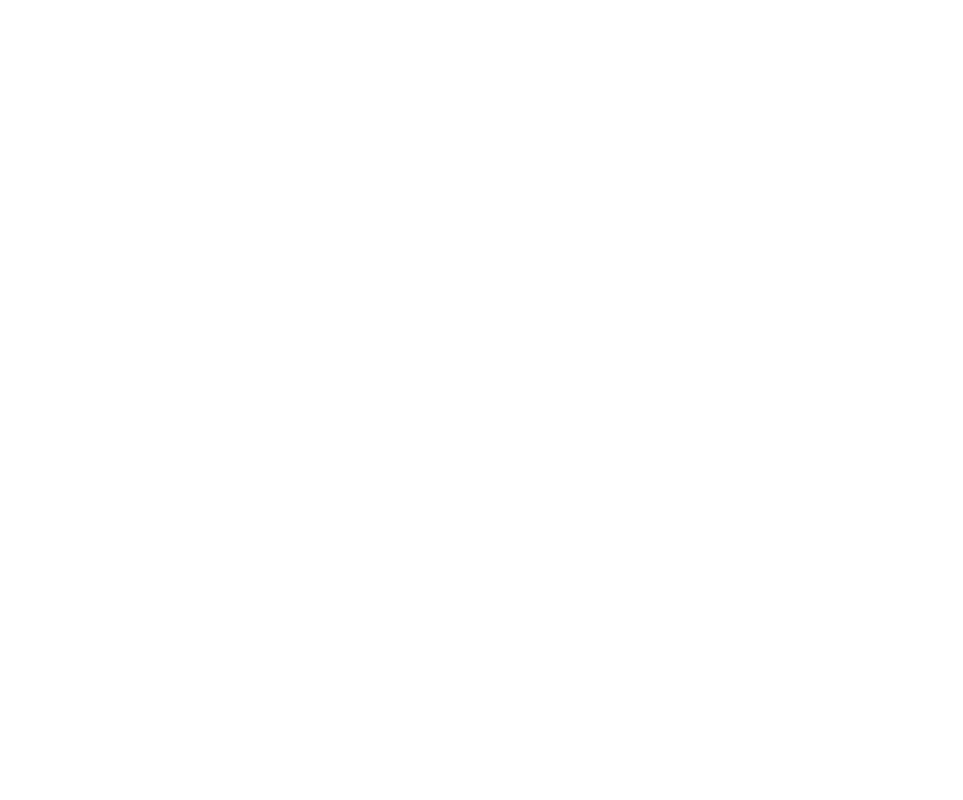
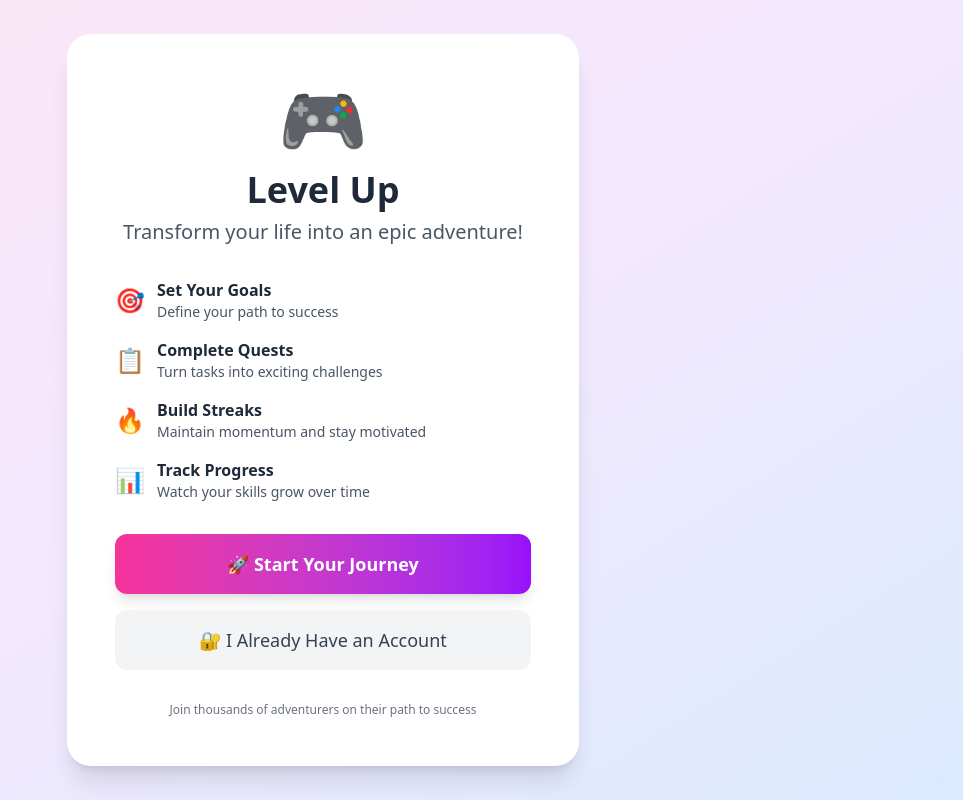
Before and after one commit to elena1211/gamified_app, a React (Vite) app in the folder frontend/: page /welcome in a window 1280 px wide. Before the commit this address had no page. Shown: the whole page, without its empty margins (317-1280 px from the left). Built offline with nearby package versions, Linux system fonts and the light colour scheme.

Commit message:
- Add login and registration pages

```diff
--- a/frontend/src/App.jsx
+++ b/frontend/src/App.jsx
@@ -1,25 +1,51 @@
 import { useState } from 'react';
-import { BrowserRouter as Router, Routes, Route, Navigate } from 'react-router-dom';
+import { BrowserRouter as Router, Routes, Route, Navigate, useNavigate } from 'react-router-dom';
 import Homepage from './Homepage';
 import RegisterPage from './components/RegisterPage';
+import WelcomePage from './components/WelcomePage';
 
-function App() {
+function AppRoutes() {
   const [currentUser, setCurrentUser] = useState(null);
+  const navigate = useNavigate();
+
+  const handleLoginSuccess = (username) => {
+    setCurrentUser(username);
+  };
 
   const handleRegisterSuccess = (username) => {
     setCurrentUser(username);
   };
 
+  const handleNavigateToRegister = () => {
+    navigate('/register');
+  };
+
+  const handleNavigateBack = () => {
+    navigate('/welcome');
+  };
+
   return (
-    <Router>
-      <div className="App">
     <Routes>
+      <Route
+        path="/welcome"
+        element={
+          currentUser ?
+            <Navigate to="/home" replace /> :
+            <WelcomePage
+              onLoginSuccess={handleLoginSuccess}
+              onNavigateToRegister={handleNavigateToRegister}
+            />
+        }
+      />
       <Route
         path="/register"
         element={
           currentUser ?
             <Navigate to="/home" replace /> :
-                <RegisterPage onRegisterSuccess={handleRegisterSuccess} />
+            <RegisterPage
+              onRegisterSuccess={handleRegisterSuccess}
+              onNavigateBack={handleNavigateBack}
+            />
         }
       />
       <Route
@@ -27,14 +53,22 @@
         element={
           currentUser ?
             <Homepage currentUser={currentUser} /> :
-                <Navigate to="/register" replace />
+            <Navigate to="/welcome" replace />
         }
       />
       <Route
         path="/"
-            element={<Navigate to={currentUser ? "/home" : "/register"} replace />}
+        element={<Navigate to={currentUser ? "/home" : "/welcome"} replace />}
       />
     </Routes>
+  );
+}
+
+function App() {
+  return (
+    <Router>
+      <div className="App">
+        <AppRoutes />
       </div>
     </Router>
   );
--- a/frontend/src/components/RegisterPage.jsx
+++ b/frontend/src/components/RegisterPage.jsx
@@ -35,7 +35,7 @@
   }
 ];
 
-export default function RegisterPage({ onRegisterSuccess }) {
+export default function RegisterPage({ onRegisterSuccess, onNavigateBack }) {
   const [formData, setFormData] = useState({
     username: '',
     password: '',
@@ -141,6 +141,15 @@
         <div className="text-center mb-6">
           <h1 className="text-3xl font-bold text-gray-800 mb-2">🎮 Level Up</h1>
           <p className="text-gray-600">Start your journey to success!</p>
+          {onNavigateBack && (
+            <button
+              onClick={onNavigateBack}
+              className="inline-flex items-center gap-2 mt-4 px-4 py-2 bg-white border-2 border-gray-300 text-gray-700 rounded-lg hover:border-pink-300 hover:text-pink-600 transition-all duration-200 shadow-sm hover:shadow-md"
+            >
+              <span>←</span>
+              <span className="font-medium">Back to Welcome</span>
+            </button>
+          )}
         </div>
 
         {/* Progress indicator */}
--- /dev/null
+++ b/frontend/src/components/WelcomePage.jsx
@@ -0,0 +1,216 @@
+import { useState } from 'react';
+
+const API_ENDPOINTS = {
+  login: 'http://127.0.0.1:8002/api/login/'
+};
+
+export default function WelcomePage({ onLoginSuccess, onNavigateToRegister }) {
+  const [isLoginMode, setIsLoginMode] = useState(false);
+  const [formData, setFormData] = useState({
+    username: '',
+    password: ''
+  });
+  const [loading, setLoading] = useState(false);
+  const [error, setError] = useState('');
+
+  const handleInputChange = (e) => {
+    const { name, value } = e.target;
+    setFormData(prev => ({
+      ...prev,
+      [name]: value
+    }));
+  };
+
+  const handleLogin = async (e) => {
+    e.preventDefault();
+
+    if (!formData.username.trim() || !formData.password.trim()) {
+      setError('Please enter both username and password');
+      return;
+    }
+
+    setLoading(true);
+    setError('');
+
+    try {
+      const response = await fetch(API_ENDPOINTS.login, {
+        method: 'POST',
+        headers: {
+          'Content-Type': 'application/json',
+        },
+        body: JSON.stringify({
+          username: formData.username,
+          password: formData.password
+        })
+      });
+
+      const data = await response.json();
+
+      if (response.ok) {
+        onLoginSuccess(data.username);
+      } else {
+        setError(data.error || 'Login failed');
+      }
+    } catch (err) {
+      setError('Connection error: ' + err.message);
+    } finally {
+      setLoading(false);
+    }
+  };
+
+  if (!isLoginMode) {
+    return (
+      <div className="min-h-screen bg-gradient-to-br from-pink-100 via-purple-100 to-blue-100 flex items-center justify-center p-4">
+        <div className="bg-white rounded-3xl p-12 shadow-xl max-w-lg w-full text-center">
+          {/* Logo and Title */}
+          <div className="mb-8">
+            <div className="text-7xl mb-4">🎮</div>
+            <h1 className="text-4xl font-bold text-gray-800 mb-2">Level Up</h1>
+            <p className="text-xl text-gray-600">Transform your life into an epic adventure!</p>
+          </div>
+
+          {/* Features */}
+          <div className="mb-8 space-y-4">
+            <div className="flex items-center gap-3 text-left">
+              <span className="text-2xl">🎯</span>
+              <div>
+                <h3 className="font-semibold text-gray-800">Set Your Goals</h3>
+                <p className="text-sm text-gray-600">Define your path to success</p>
+              </div>
+            </div>
+            <div className="flex items-center gap-3 text-left">
+              <span className="text-2xl">📋</span>
+              <div>
+                <h3 className="font-semibold text-gray-800">Complete Quests</h3>
+                <p className="text-sm text-gray-600">Turn tasks into exciting challenges</p>
+              </div>
+            </div>
+            <div className="flex items-center gap-3 text-left">
+              <span className="text-2xl">🔥</span>
+              <div>
+                <h3 className="font-semibold text-gray-800">Build Streaks</h3>
+                <p className="text-sm text-gray-600">Maintain momentum and stay motivated</p>
+              </div>
+            </div>
+            <div className="flex items-center gap-3 text-left">
+              <span className="text-2xl">📊</span>
+              <div>
+                <h3 className="font-semibold text-gray-800">Track Progress</h3>
+                <p className="text-sm text-gray-600">Watch your skills grow over time</p>
+              </div>
+            </div>
+          </div>
+
+          {/* Action Buttons */}
+          <div className="space-y-4">
+            <button
+              onClick={onNavigateToRegister}
+              className="w-full bg-gradient-to-r from-pink-500 to-purple-600 hover:from-pink-600 hover:to-purple-700 text-white py-4 rounded-xl text-lg font-semibold shadow-lg transition-all duration-300 hover:scale-105 hover:shadow-xl"
+            >
+              🚀 Start Your Journey
+            </button>
+
+            <button
+              onClick={() => setIsLoginMode(true)}
+              className="w-full bg-gray-100 hover:bg-gray-200 text-gray-700 py-4 rounded-xl text-lg font-medium transition-all duration-300 hover:scale-105"
+            >
+              🔐 I Already Have an Account
+            </button>
+          </div>
+
+          {/* Footer */}
+          <p className="text-xs text-gray-500 mt-8">
+            Join thousands of adventurers on their path to success
+          </p>
+        </div>
+      </div>
+    );
+  }
+
+  // Login Form
+  return (
+    <div className="min-h-screen bg-gradient-to-br from-pink-100 via-purple-100 to-blue-100 flex items-center justify-center p-4">
+      <div className="bg-white rounded-2xl p-8 shadow-lg max-w-md w-full">
+        <div className="text-center mb-6">
+          <div className="text-5xl mb-3">🔐</div>
+          <h1 className="text-3xl font-bold text-gray-800 mb-2">Welcome Back!</h1>
+          <p className="text-gray-600">Continue your epic journey</p>
+        </div>
+
+        {error && (
+          <div className="bg-red-100 border border-red-400 text-red-700 px-4 py-3 rounded mb-4">
+            {error}
+          </div>
+        )}
+
+        <form onSubmit={handleLogin} className="space-y-4">
+          <div>
+            <label className="block text-sm font-medium text-gray-700 mb-1">
+              Username
+            </label>
+            <input
+              type="text"
+              name="username"
+              value={formData.username}
+              onChange={handleInputChange}
+              className="w-full px-3 py-3 border border-gray-300 rounded-lg focus:outline-none focus:ring-2 focus:ring-pink-500 focus:border-transparent"
+              placeholder="Enter your username"
+              required
+            />
+          </div>
+
+          <div>
+            <label className="block text-sm font-medium text-gray-700 mb-1">
+              Password
+            </label>
+            <input
+              type="password"
+              name="password"
+              value={formData.password}
+              onChange={handleInputChange}
+              className="w-full px-3 py-3 border border-gray-300 rounded-lg focus:outline-none focus:ring-2 focus:ring-pink-500 focus:border-transparent"
+              placeholder="Enter your password"
+              required
+            />
+          </div>
+
+          <button
+            type="submit"
+            disabled={loading}
+            className="w-full bg-gradient-to-r from-pink-500 to-purple-600 hover:from-pink-600 hover:to-purple-700 text-white py-3 rounded-lg font-semibold transition-all duration-300 hover:scale-105 disabled:opacity-50 disabled:hover:scale-100"
+          >
+            {loading ? (
+              <div className="flex items-center justify-center gap-2">
+                <div className="w-4 h-4 border-2 border-white border-t-transparent rounded-full animate-spin"></div>
+                Signing In...
+              </div>
+            ) : (
+              '🎮 Enter Game'
+            )}
+          </button>
+        </form>
+
+        <div className="mt-6 text-center">
+          <button
+            onClick={() => setIsLoginMode(false)}
+            className="text-gray-500 hover:text-gray-700 text-sm transition-colors"
+          >
+            ← Back to Welcome
+          </button>
+        </div>
+
+        <div className="mt-4 text-center">
+          <p className="text-sm text-gray-600">
+            Don't have an account?{' '}
+            <button
+              onClick={onNavigateToRegister}
+              className="text-pink-500 hover:text-pink-600 font-medium"
+            >
+              Start your journey here
+            </button>
+          </p>
+        </div>
+      </div>
+    </div>
+  );
+}
```
Also changed, not shown: 1 other file (tests, documents, lock files or other folders). Lines whose indentation alone changed are shown as unchanged.
